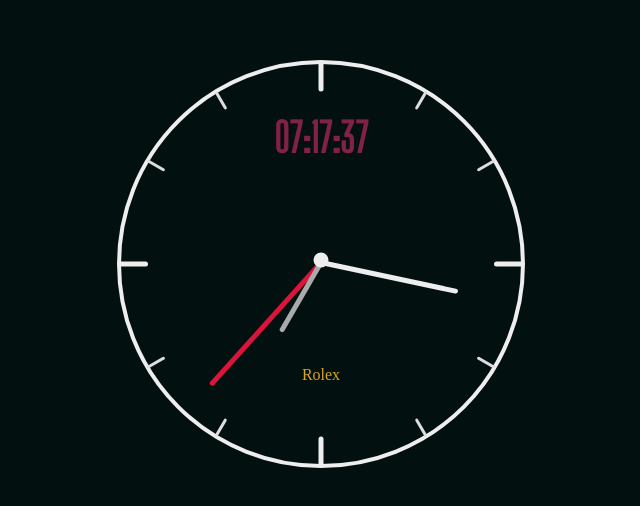
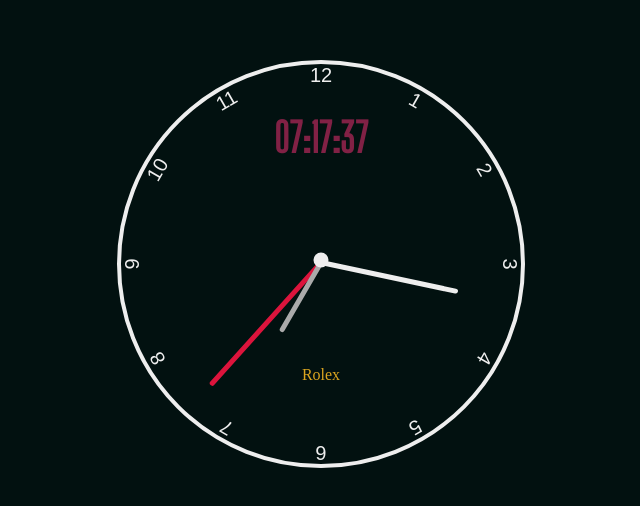
Before and after one commit to sinarqn/analog-clock, a plain HTML site: page index.html in a window 1280 px wide. Shown: the part 148-654 px from the top of the page, without its empty margins (319-959 px from the left). Drawn offline with Linux system fonts and the light colour scheme.

Commit message:
fixed numbers position on clock circle

```diff
--- a/index.html
+++ b/index.html
@@ -11,18 +11,18 @@
   <div class="analog-container">
     <div class="clock-circle">
   <div class="digital-container">00:00:00</div>
-      <div id="top" class="big"></div>
-      <div id="right" class="big"></div>
-      <div id="bottom" class="big"></div>
-      <div id="left" class="big"></div>
-      <div id="one" class="little"></div>
-      <div id="two" class="little"></div>
-      <div id="four" class="little"></div>
-      <div id="five" class="little"></div>
-      <div id="seven" class="little"></div>
-      <div id="eight" class="little"></div>
-      <div id="ten" class="little"></div>
-      <div id="eleven" class="little"></div>
+      <div class="number number1">1</div>
+      <div class="number number2">2</div>
+      <div class="number number3">3</div>
+      <div class="number number4">4</div>
+      <div class="number number5">5</div>
+      <div class="number number6">6</div>
+      <div class="number number7">7</div>
+      <div class="number number8">8</div>
+      <div class="number number9">9</div>
+      <div class="number number10">10</div>
+      <div class="number number11">11</div>
+      <div class="number number12">12</div>
       <div class="brand">Rolex</div>
     </div>
     <div class="middle-dot"></div>
--- a/style.css
+++ b/style.css
@@ -43,80 +43,29 @@
   border-radius: 50%;
   position: relative;
 }
-.clock-circle div.big{
-  height: 5px;
-  width: 30px;
-  background-color: #eee;
+.clock-circle .number{
+  --rotate: 0deg;
   position: absolute;
-  border-radius: 5px;
+  text-align: center;
+  width: 100%;
+  height: 100%;
+  color: #eee;
+  font-size: 20px;
+  transform: rotate(var(--rotate));
+  font-family: sans-serif;
 }
-#top{
-  left: 50%;
-  top: 0;
-  transform: translate(-50%, 200%) rotate(90deg);
-}
-#right{
-  top: 50%;
-  right: 0;
-  transform: translate(10%, -50%);
-}
-#bottom{
-  left: 50%;
-  bottom: 0;
-  transform: translate(-50%, -200%) rotate(90deg);
-}
-#left{
-  top: 50%;
-  left: 0;
-  transform: translate(-10%, -50%);
-}
-.clock-circle div.little{
-  height: 3px;
-  width: 20px;
-  background-color: #ddd;
-  position: absolute;
-  border-radius: 5px;
-}
-#one{
-  left: 290px;
-  top: 35px;
-  transform: rotate(-60deg);
-}
-#two{
-  left: 355px;
-  top: 100px;
-  transform: rotate(-30deg);
-}
-#four{
-  left: 355px;
-  bottom: 100px;
-  transform: rotate(30deg);
-}
-#five{
-  left: 290px;
-  bottom: 35px;
-  transform: rotate(60deg);
-}
-#seven{
-  right: 290px;
-  bottom: 35px;
-  transform: rotate(-60deg);
-}
-#eight{
-  right: 355px;
-  bottom: 100px;
-  transform: rotate(-30deg);
-}
-#ten{
-  right: 355px;
-  top: 100px;
-  transform: rotate(30deg);
-}
-#eleven{
-  right: 290px;
-  top: 35px;
-  transform: rotate(60deg);
-}
+.clock-circle .number1{--rotate: 30deg;}
+.clock-circle .number2{--rotate: 60deg;}
+.clock-circle .number3{--rotate: 90deg;}
+.clock-circle .number4{--rotate: 120deg;}
+.clock-circle .number5{--rotate: 150deg;}
+.clock-circle .number6{--rotate: 180deg;}
+.clock-circle .number7{--rotate: 210deg;}
+.clock-circle .number8{--rotate: 240deg;}
+.clock-circle .number9{--rotate: 270deg;}
+.clock-circle .number10{--rotate: 300deg;}
+.clock-circle .number11{--rotate: 330deg;}
+
 .middle-dot{
   border-radius: 50%;
   height: 15px;
```
